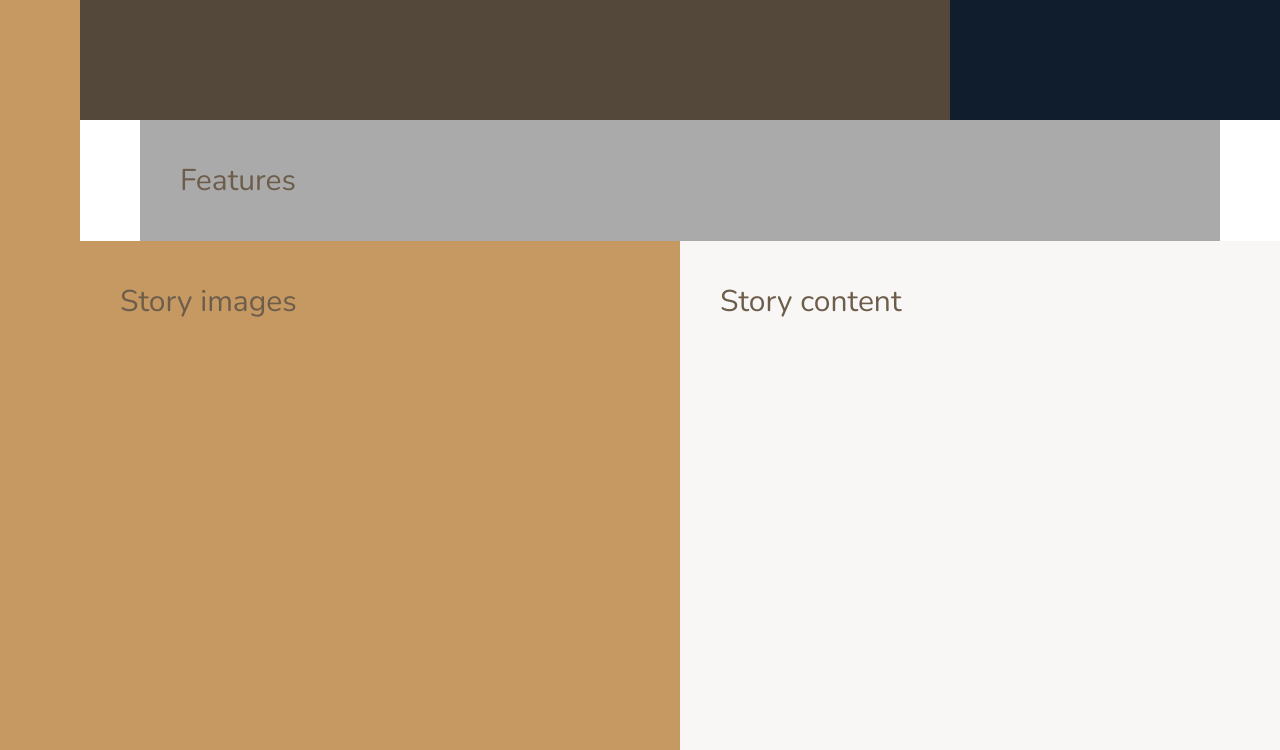
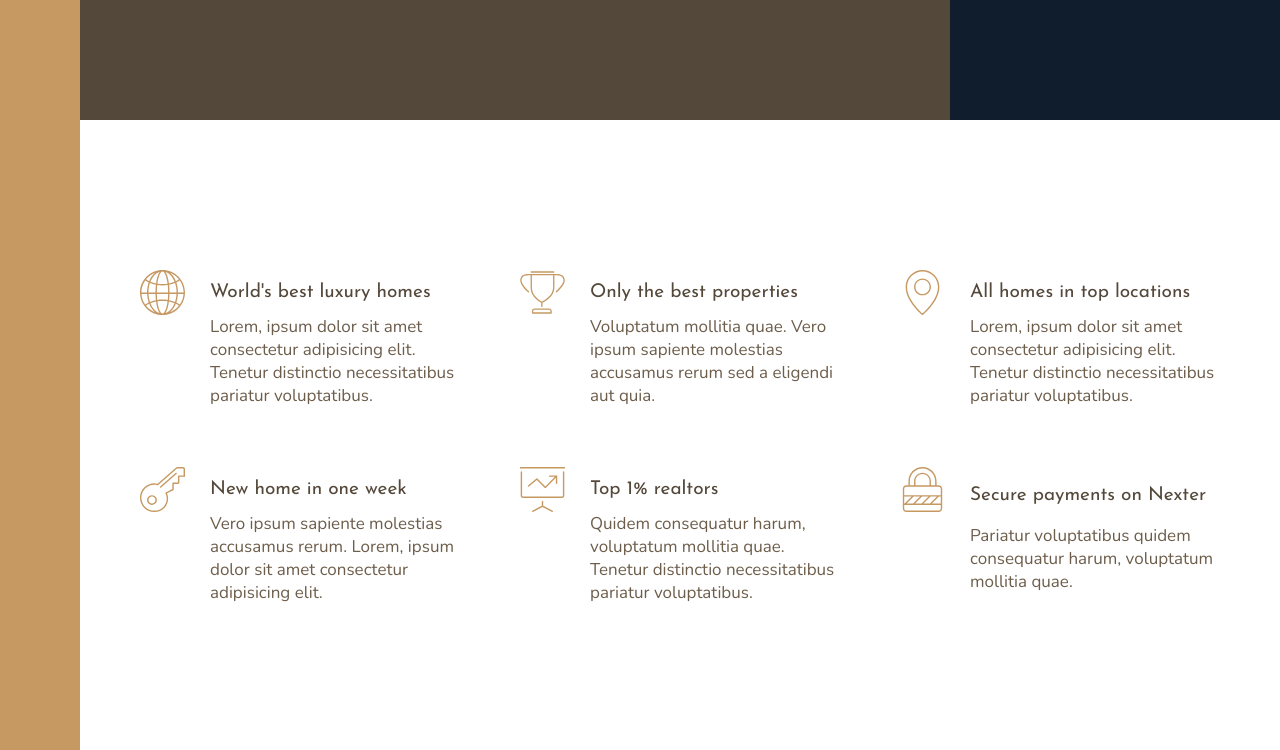
Before and after one commit to hunex91/advanced-css-nexter, a website: page index.html in a window 1280 px wide. Shown: the part 520-1270 px from the top of the page. Drawn offline with nearby package versions, Linux system fonts and the light colour scheme; files that its build step writes are made by us from their sources.

Commit message:
Implemented the features section

```diff
--- a/index.html
+++ b/index.html
@@ -27,7 +27,53 @@
     </div>
 
     <section class="features">
-        Features
+        <div class="feature">
+            <svg class="feature__icon">
+                <use xlink:href="img/sprite.svg#icon-global"></use>
+            </svg>
+            <h4 class="heading-4 heading-4--dark">World's best luxury homes</h4>
+            <p class="feature__text">Lorem, ipsum dolor sit amet consectetur adipisicing elit. Tenetur distinctio necessitatibus pariatur voluptatibus.</p>
+        </div>
+
+        <div class="feature">
+            <svg class="feature__icon">
+                <use xlink:href="img/sprite.svg#icon-trophy"></use>
+            </svg>
+            <h4 class="heading-4 heading-4--dark">Only the best properties</h4>
+            <p class="feature__text">Voluptatum mollitia quae. Vero ipsum sapiente molestias accusamus rerum sed a eligendi aut quia.</p>
+        </div>
+
+        <div class="feature">
+            <svg class="feature__icon">
+                <use xlink:href="img/sprite.svg#icon-map-pin"></use>
+            </svg>
+            <h4 class="heading-4 heading-4--dark">All homes in top locations</h4>
+            <p class="feature__text">Lorem, ipsum dolor sit amet consectetur adipisicing elit. Tenetur distinctio necessitatibus pariatur voluptatibus.</p>
+        </div>
+
+        <div class="feature">
+            <svg class="feature__icon">
+                <use xlink:href="img/sprite.svg#icon-key"></use>
+            </svg>
+            <h4 class="heading-4 heading-4--dark">New home in one week</h4>
+            <p class="feature__text">Vero ipsum sapiente molestias accusamus rerum. Lorem, ipsum dolor sit amet consectetur adipisicing elit.</p>
+        </div>
+
+        <div class="feature">
+            <svg class="feature__icon">
+                <use xlink:href="img/sprite.svg#icon-presentation"></use>
+            </svg>
+            <h4 class="heading-4 heading-4--dark">Top 1% realtors</h4>
+            <p class="feature__text">Quidem consequatur harum, voluptatum mollitia quae. Tenetur distinctio necessitatibus pariatur voluptatibus.</p>
+        </div>
+
+        <div class="feature">
+            <svg class="feature__icon">
+                <use xlink:href="img/sprite.svg#icon-lock"></use>
+            </svg>
+            <h4 class="heading-4 heading-4--dark">Secure payments on Nexter</h4>
+            <p class="feature__text">Pariatur voluptatibus quidem consequatur harum, voluptatum mollitia quae.</p>
+        </div>
     </section>
 
     <div class="story__images">
--- a/sass/_base.scss
+++ b/sass/_base.scss
@@ -41,10 +41,4 @@ body {
   // Grid tracks
   grid-template-rows: 80vh min-content 40vw repeat(3, min-content);
   grid-template-columns: [side-start] 8rem [side-end full-start] minmax(6rem, 1fr) [center-start] repeat(8, [col-start] minmax(min-content, 14rem) [col-end]) [center-end] minmax(6rem, 1fr) [full-end];
-
-  // For testing
-  & > * {
-    padding: 40px;
-    font-size: 3rem;
-  }
 }
--- a/sass/_features.scss
+++ b/sass/_features.scss
@@ -1,5 +1,30 @@
 .features {
-  background-color: $color-grey-light-2;
+  grid-column: center-start / center-end;
+  margin: 15rem 0;
 
-  grid-column: center-start / center-end;
+  display: grid;
+  grid-template-columns: repeat(auto-fit, minmax(25rem, 1fr));
+  grid-gap: 6rem;
 }
+
+.feature {
+  display: grid;
+  grid-template-columns: min-content 1fr;
+  column-gap: 2.5rem;
+
+  h4 {
+    align-self: center;
+    white-space: nowrap;
+  }
+
+  &__icon {
+    width: 4.5rem;
+    height: 4.5rem;
+    fill: $color-primary;
+  }
+
+  &__text {
+    font-size: 1.7rem;
+    grid-column: 2;
+  }
+}
--- a/sass/_typography.scss
+++ b/sass/_typography.scss
@@ -0,0 +1,29 @@
+%heading {
+  font-family: $font-display;
+  font-weight: 400;
+}
+
+.heading-1 {
+  @extend %heading;
+}
+
+.heading-2 {
+  @extend %heading;
+}
+
+.heading-3 {
+  @extend %heading;
+}
+
+.heading-4 {
+  @extend %heading;
+  font-size: 1.9rem;
+
+  &--light {
+    color: $color-grey-light-1;
+  }
+
+  &--dark {
+    color: $color-grey-dark-1;
+  }
+}
```
